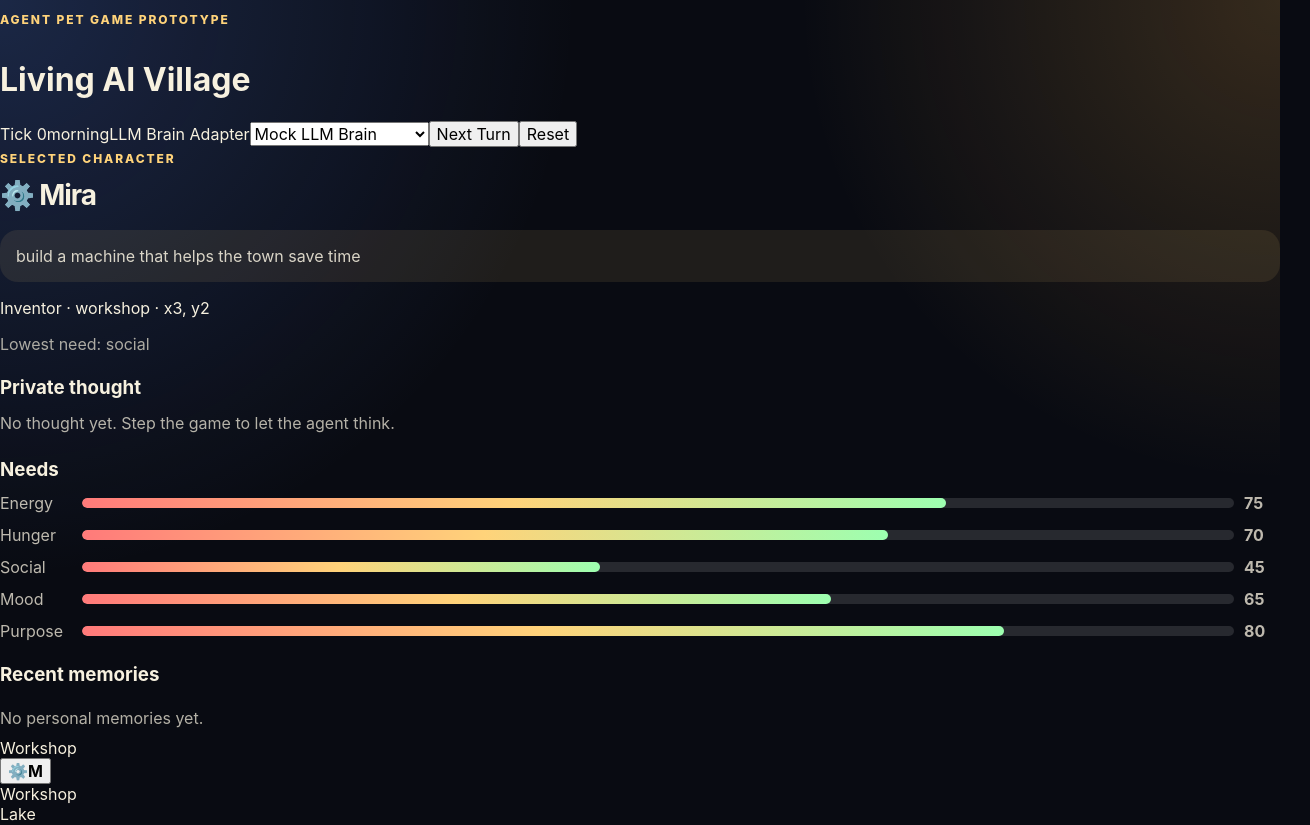
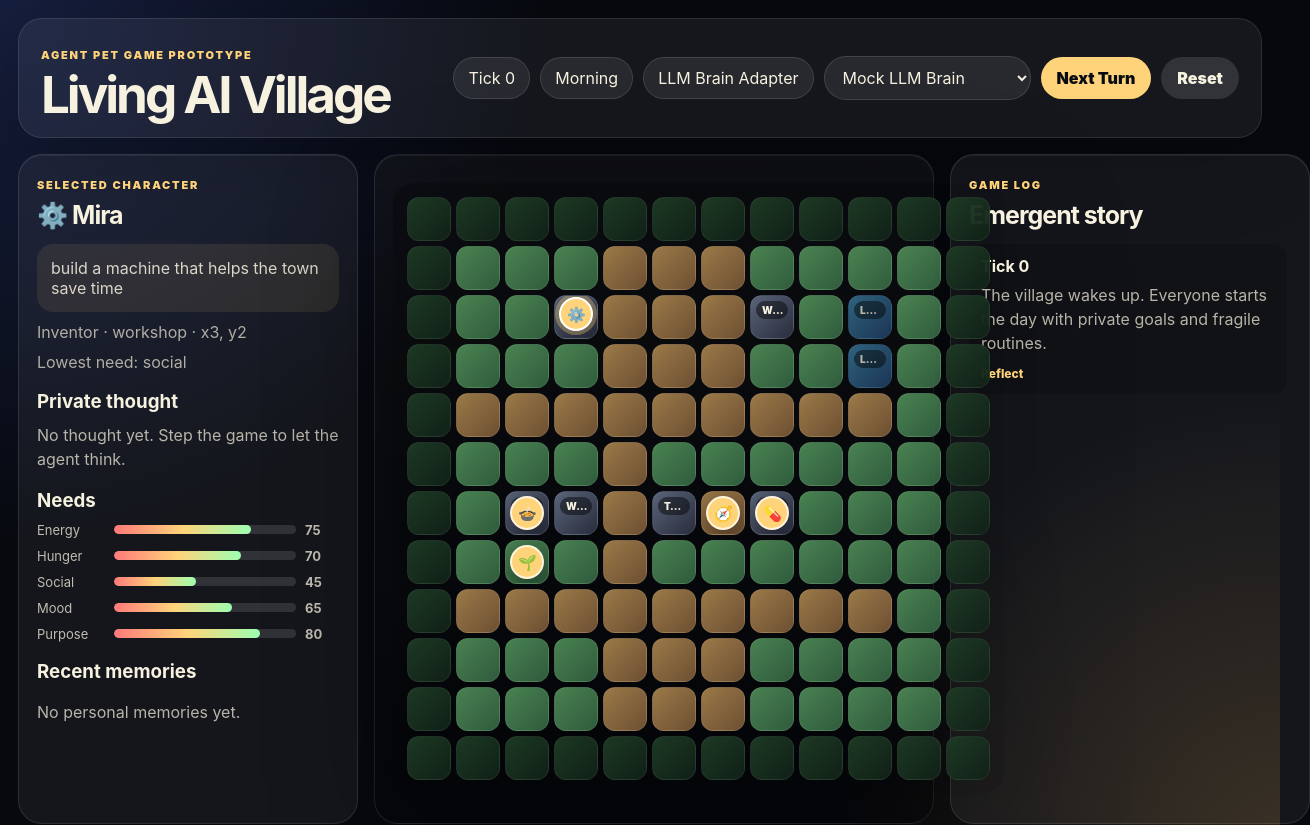
Before and after one commit to AshuraXX2206/Agent_Pet, a React (Vite) app: page / in a window 1280 px wide. Shown: the top 825 px of the page, 1310 px wide, since content can reach past the window. Built offline with nearby package versions, Linux system fonts and the light colour scheme.

Commit message:
Restyle prototype as a game map UI

```diff
--- a/src/styles.css
+++ b/src/styles.css
@@ -1,6 +1,6 @@
 :root {
   color: #f7f1df;
-  background: #090b12;
+  background: #07090f;
   font-family: Inter, ui-sans-serif, system-ui, -apple-system, BlinkMacSystemFont, "Segoe UI", sans-serif;
 }
 
@@ -13,9 +13,9 @@ body {
   min-width: 320px;
   min-height: 100vh;
   background:
-    radial-gradient(circle at top left, rgba(92, 140, 255, 0.22), transparent 36rem),
-    radial-gradient(circle at top right, rgba(255, 184, 76, 0.18), transparent 30rem),
-    #090b12;
+    radial-gradient(circle at top left, rgba(84, 118, 255, 0.2), transparent 34rem),
+    radial-gradient(circle at bottom right, rgba(255, 183, 77, 0.16), transparent 28rem),
+    #07090f;
 }
 
 button,
@@ -23,178 +23,242 @@ select {
   font: inherit;
 }
 
-.app-shell {
-  width: min(1440px, 100%);
+.game-shell {
+  width: min(1600px, 100%);
+  min-height: 100vh;
   margin: 0 auto;
-  padding: 32px;
+  padding: 18px;
 }
 
-.hero {
-  display: grid;
-  grid-template-columns: minmax(0, 1fr) auto;
-  gap: 24px;
-  align-items: end;
-  padding: 32px;
+.game-hud {
+  display: flex;
+  align-items: center;
+  justify-content: space-between;
+  gap: 18px;
+  padding: 18px 22px;
   border: 1px solid rgba(255, 255, 255, 0.1);
-  border-radius: 28px;
+  border-radius: 24px;
   background: rgba(255, 255, 255, 0.06);
   box-shadow: 0 20px 80px rgba(0, 0, 0, 0.28);
 }
 
-.hero h1 {
-  max-width: 760px;
-  margin: 0 0 12px;
-  font-size: clamp(36px, 6vw, 76px);
+.game-hud h1 {
+  margin: 0;
+  font-size: clamp(28px, 4vw, 52px);
   line-height: 0.95;
   letter-spacing: -0.06em;
-}
-
-.hero p {
-  max-width: 760px;
-  margin: 0;
-  color: rgba(247, 241, 223, 0.72);
-  line-height: 1.7;
 }
 
 .eyebrow,
 .section-title span {
   display: inline-flex;
-  margin-bottom: 12px;
+  margin-bottom: 8px;
   color: #ffd37a;
-  font-size: 12px;
-  font-weight: 800;
+  font-size: 11px;
+  font-weight: 900;
   letter-spacing: 0.16em;
   text-transform: uppercase;
 }
 
-.world-controls {
-  min-width: 240px;
-  display: grid;
+.hud-controls {
+  display: flex;
+  align-items: center;
+  flex-wrap: wrap;
+  justify-content: flex-end;
   gap: 10px;
 }
 
-.world-controls span,
-.world-controls select {
+.hud-controls span,
+.hud-controls select {
   padding: 10px 14px;
   border-radius: 999px;
-  border: 1px solid rgba(255, 255, 255, 0.1);
+  border: 1px solid rgba(255, 255, 255, 0.12);
   color: #f7f1df;
   background: rgba(255, 255, 255, 0.08);
   text-transform: capitalize;
 }
 
-.world-controls select {
+.hud-controls select {
   cursor: pointer;
 }
 
-.world-controls button {
+.hud-controls button {
   border: 0;
   border-radius: 999px;
-  padding: 12px 16px;
+  padding: 11px 16px;
   color: #090b12;
   background: #ffd37a;
-  font-weight: 800;
+  font-weight: 900;
   cursor: pointer;
 }
 
-.world-controls button:disabled {
+.hud-controls button:disabled {
   opacity: 0.65;
   cursor: wait;
 }
 
-.world-controls button:last-child {
+.hud-controls button:last-child {
   color: #f7f1df;
   background: rgba(255, 255, 255, 0.12);
 }
 
-.layout {
+.game-layout {
   display: grid;
-  grid-template-columns: 1.1fr 0.95fr 0.95fr;
-  gap: 20px;
-  margin-top: 20px;
+  grid-template-columns: 340px minmax(560px, 1fr) 360px;
+  gap: 16px;
+  margin-top: 16px;
+  align-items: stretch;
 }
 
-.panel {
-  min-height: 400px;
-  padding: 22px;
+.side-panel,
+.game-stage {
   border: 1px solid rgba(255, 255, 255, 0.1);
   border-radius: 24px;
   background: rgba(255, 255, 255, 0.055);
+  box-shadow: inset 0 1px 0 rgba(255, 255, 255, 0.06);
+}
+
+.side-panel {
+  min-height: calc(100vh - 130px);
+  padding: 18px;
   overflow: hidden;
 }
 
+.game-stage {
+  min-height: calc(100vh - 130px);
+  padding: 18px;
+  display: grid;
+  place-items: center;
+  background:
+    linear-gradient(rgba(255, 255, 255, 0.04), transparent),
+    rgba(0, 0, 0, 0.18);
+}
+
+.game-map {
+  width: min(100%, 880px);
+  display: grid;
+  gap: 5px;
+  padding: 14px;
+  border-radius: 22px;
+  background: rgba(0, 0, 0, 0.32);
+  box-shadow: 0 30px 120px rgba(0, 0, 0, 0.38);
+}
+
+.game-tile {
+  position: relative;
+  aspect-ratio: 1;
+  min-width: 0;
+  border-radius: 12px;
+  border: 1px solid rgba(255, 255, 255, 0.08);
+  overflow: hidden;
+}
+
+.tile-grass {
+  background: linear-gradient(135deg, rgba(83, 147, 91, 0.88), rgba(54, 104, 68, 0.88));
+}
+
+.tile-path {
+  background: linear-gradient(135deg, rgba(164, 128, 76, 0.94), rgba(116, 85, 54, 0.94));
+}
+
+.tile-building {
+  background: linear-gradient(135deg, rgba(93, 103, 126, 0.96), rgba(43, 47, 63, 0.96));
+}
+
+.tile-water {
+  background: linear-gradient(135deg, rgba(54, 142, 186, 0.94), rgba(31, 74, 126, 0.94));
+}
+
+.tile-forest {
+  background: linear-gradient(135deg, rgba(34, 80, 46, 0.96), rgba(20, 45, 30, 0.96));
+}
+
+.game-tile.blocked {
+  filter: saturate(0.85) brightness(0.75);
+}
+
+.tile-label {
+  position: absolute;
+  left: 5px;
+  top: 5px;
+  max-width: calc(100% - 10px);
+  padding: 3px 6px;
+  border-radius: 999px;
+  color: #f7f1df;
+  background: rgba(0, 0, 0, 0.46);
+  font-size: 10px;
+  font-weight: 900;
+  white-space: nowrap;
+  overflow: hidden;
+  text-overflow: ellipsis;
+  pointer-events: none;
+}
+
+.pawn-stack {
+  position: absolute;
+  inset: 0;
+  display: flex;
+  flex-wrap: wrap;
+  align-content: center;
+  justify-content: center;
+  gap: 3px;
+  padding: 7px;
+}
+
+.agent-pawn {
+  width: 34px;
+  height: 34px;
+  display: grid;
+  place-items: center;
+  border-radius: 50%;
+  border: 2px solid rgba(255, 255, 255, 0.76);
+  color: #07090f;
+  background: #ffd37a;
+  box-shadow: 0 8px 22px rgba(0, 0, 0, 0.38);
+  cursor: pointer;
+  transform: translateY(0);
+  transition: transform 140ms ease, box-shadow 140ms ease, border-color 140ms ease;
+}
+
+.agent-pawn:hover,
+.agent-pawn.selected {
+  transform: translateY(-3px);
+  border-color: #ffffff;
+  box-shadow: 0 0 0 4px rgba(255, 211, 122, 0.32), 0 12px 30px rgba(0, 0, 0, 0.46);
+}
+
+.agent-pawn span {
+  font-size: 15px;
+  line-height: 1;
+}
+
+.agent-pawn strong {
+  display: none;
+}
+
 .section-title h2 {
-  margin: 0 0 18px;
-  font-size: 28px;
+  margin: 0 0 14px;
+  font-size: 25px;
   letter-spacing: -0.04em;
 }
 
-.agent-grid,
-.event-list,
-.memory-list,
-.relationship-list,
-.needs-list {
-  display: grid;
-  gap: 12px;
-}
-
-.agent-card {
-  width: 100%;
-  display: grid;
-  gap: 10px;
-  text-align: left;
-  padding: 16px;
-  border: 1px solid rgba(255, 255, 255, 0.1);
-  border-radius: 18px;
-  color: inherit;
-  background: rgba(0, 0, 0, 0.18);
-  cursor: pointer;
-}
-
-.agent-card.selected {
-  border-color: rgba(255, 211, 122, 0.8);
-  background: rgba(255, 211, 122, 0.1);
-}
-
-.agent-header {
-  display: flex;
-  justify-content: space-between;
-  gap: 12px;
-}
-
-.agent-header h3 {
-  margin: 0;
-  font-size: 22px;
-}
-
-.agent-header p,
-.personality,
-.goal,
-.warning {
-  margin: 0;
+.agent-meta,
+.warning,
+.goal {
+  margin: 0 0 10px;
   color: rgba(247, 241, 223, 0.68);
 }
 
 .dialogue-line {
-  margin: 0;
+  margin: 8px 0;
   color: rgba(255, 211, 122, 0.92);
   font-style: italic;
 }
 
-.agent-header span,
-.event span,
-.memory span,
-.relationship span {
-  color: #ffd37a;
-  font-size: 12px;
-  font-weight: 800;
-  text-transform: capitalize;
-}
-
 .goal.large,
 .thought-box {
-  padding: 16px;
-  border-radius: 18px;
+  padding: 14px;
+  border-radius: 16px;
   background: rgba(255, 211, 122, 0.09);
   color: rgba(247, 241, 223, 0.86);
 }
@@ -211,26 +275,41 @@ select {
 }
 
 .thought-box ul {
-  padding-left: 20px;
+  padding-left: 18px;
   color: rgba(247, 241, 223, 0.74);
-  line-height: 1.5;
+  line-height: 1.45;
 }
 
 .detail-panel h3 {
-  margin: 22px 0 12px;
+  margin: 18px 0 10px;
+}
+
+.needs-list,
+.event-list,
+.memory-list,
+.relationship-list {
+  display: grid;
+  gap: 10px;
+}
+
+.compact-scroll {
+  max-height: 280px;
+  overflow: auto;
+  padding-right: 4px;
 }
 
 .need-row {
   display: grid;
-  grid-template-columns: 72px minmax(0, 1fr) 36px;
-  gap: 10px;
+  grid-template-columns: 68px minmax(0, 1fr) 34px;
+  gap: 9px;
   align-items: center;
   color: rgba(247, 241, 223, 0.76);
   text-transform: capitalize;
+  font-size: 13px;
 }
 
 .bar {
-  height: 10px;
+  height: 9px;
   border-radius: 999px;
   overflow: hidden;
   background: rgba(255, 255, 255, 0.12);
@@ -245,17 +324,17 @@ select {
 .event,
 .memory,
 .relationship {
-  padding: 14px;
-  border-radius: 16px;
+  padding: 12px;
+  border-radius: 14px;
   background: rgba(0, 0, 0, 0.2);
 }
 
 .event p,
 .memory p,
 .empty {
-  margin: 8px 0;
+  margin: 7px 0;
   color: rgba(247, 241, 223, 0.72);
-  line-height: 1.55;
+  line-height: 1.5;
 }
 
 .event small {
@@ -265,27 +344,68 @@ select {
   line-height: 1.45;
 }
 
+.event span,
+.memory span,
+.relationship span {
+  color: #ffd37a;
+  font-size: 12px;
+  font-weight: 800;
+  text-transform: capitalize;
+}
+
 .relationship {
   display: grid;
   grid-template-columns: 1fr auto auto;
   gap: 10px;
 }
 
-@media (max-width: 1100px) {
-  .hero,
-  .layout {
+@media (max-width: 1250px) {
+  .game-layout {
     grid-template-columns: 1fr;
+  }
+
+  .side-panel,
+  .game-stage {
+    min-height: auto;
   }
 }
 
-@media (max-width: 640px) {
-  .app-shell {
-    padding: 14px;
+@media (max-width: 720px) {
+  .game-shell {
+    padding: 10px;
   }
 
-  .hero,
-  .panel {
-    padding: 18px;
-    border-radius: 20px;
+  .game-hud {
+    align-items: stretch;
+    flex-direction: column;
+  }
+
+  .hud-controls {
+    justify-content: flex-start;
+  }
+
+  .game-stage,
+  .side-panel {
+    padding: 12px;
+    border-radius: 18px;
+  }
+
+  .game-map {
+    gap: 3px;
+    padding: 8px;
+  }
+
+  .game-tile {
+    border-radius: 8px;
+  }
+
+  .tile-label {
+    display: none;
+  }
+
+  .agent-pawn {
+    width: 24px;
+    height: 24px;
+    font-size: 12px;
   }
 }
```
